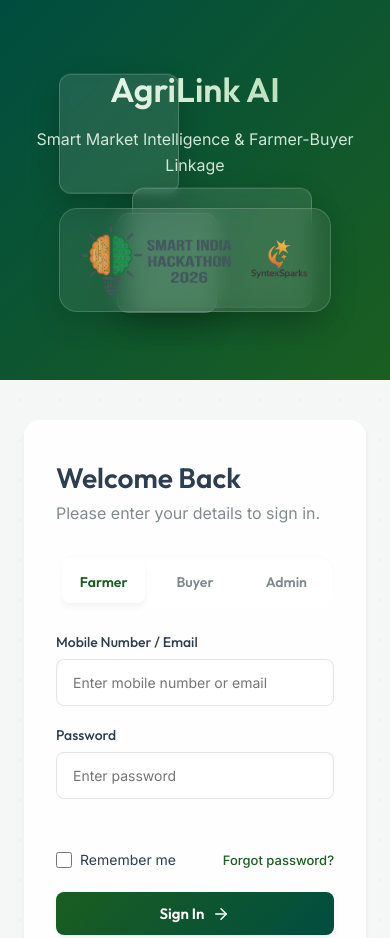
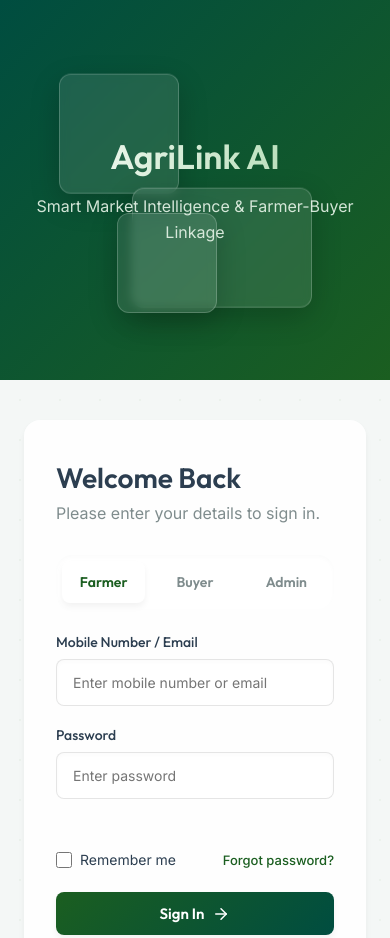
Before and after one commit to Soumajit1/agri-ai-new, a website: page index.html in a window 390 px wide. Shown: the top 938 px of the page. Drawn offline with Linux system fonts and the light colour scheme.

Commit message:
Update index.html

```diff
--- a/index.html
+++ b/index.html
@@ -161,58 +161,6 @@
   color: #e8f5e9;
 
   opacity: 0.9;
-}
-
-
-/* ==================================================
-   HACKATHON / ORGANIZATION LOGOS
-================================================== */
-
-.project-logos {
-  position: relative;
-
-  z-index: 2;
-
-  display: flex;
-
-  align-items: center;
-
-  justify-content: center;
-
-  gap: 28px;
-
-  margin-top: 42px;
-
-  padding: 18px 24px;
-
-  background: rgba(255,255,255,0.08);
-
-  border: 1px solid rgba(255,255,255,0.16);
-
-  border-radius: 18px;
-
-  backdrop-filter: blur(10px);
-
-  box-shadow:
-    0 12px 30px rgba(0,0,0,0.12);
-}
-
-.project-logo-sih {
-  width: 220px;
-
-  height: auto;
-
-  max-height: 105px;
-
-  object-fit: contain;
-}
-
-.project-logo-syntex {
-  width: 95px;
-
-  height: 95px;
-
-  object-fit: contain;
 }
 
 
@@ -501,23 +449,6 @@
     font-size: 16px;
   }
 
-  .project-logos {
-    margin-top: 30px;
-
-    gap: 20px;
-
-    padding: 14px 18px;
-  }
-
-  .project-logo-sih {
-    width: 180px;
-  }
-
-  .project-logo-syntex {
-    width: 75px;
-    height: 75px;
-  }
-
   .form-side {
     padding: 40px 0;
   }
@@ -528,19 +459,6 @@
 
   .support-options {
     flex-direction: column;
-  }
-
-  .project-logos {
-    gap: 14px;
-  }
-
-  .project-logo-sih {
-    width: 155px;
-  }
-
-  .project-logo-syntex {
-    width: 65px;
-    height: 65px;
   }
 
   .visual-content h1 {
@@ -584,24 +502,6 @@
       <p>
         Smart Market Intelligence & Farmer-Buyer Linkage
       </p>
-
-    </div>
-
-
-    <!-- SIH + SyntexSparks -->
-    <div class="project-logos">
-
-      <img
-        src="images/sih logo.png"
-        alt="Smart India Hackathon 2026"
-        class="project-logo-sih"
-      >
-
-      <img
-        src="images/SyntexSpark.png"
-        alt="SyntexSparks"
-        class="project-logo-syntex"
-      >
 
     </div>
 
```
